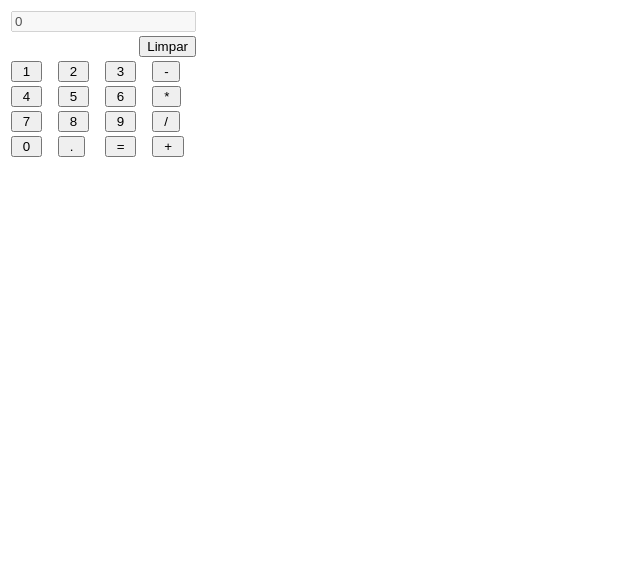
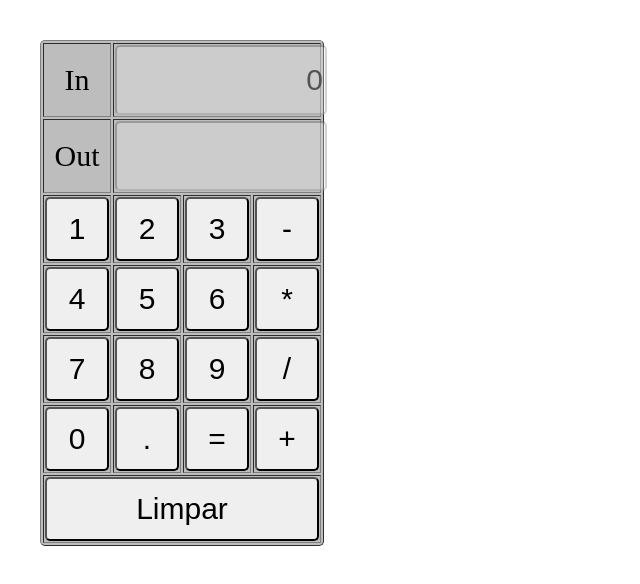
Before and after one commit to ThigSchuch/LPWebStarterPack, a plain HTML site: page index.html in a window 1280 px wide. Shown: the whole page, without its empty margins (0-640 px from the left). Drawn offline with Linux system fonts and the light colour scheme.

Commit message:
CSS Things

```diff
--- a/index.css
+++ b/index.css
@@ -1,6 +1,45 @@
-table {
+body{
+    padding: 2rem;
+}
+
+.table{
     display: table;
     border-collapse: separate;
     border-spacing: 2px;
-    border-color: gray;
+    border-width: 1px;
+    background: #BDBDBD;
 }
+
+table td, .number, .operator, .dot, .clean, .input{
+    width: 4rem;
+    height: 4rem;
+    font-size: 30px;
+}
+
+.rounded, .number, .operator{
+    border-radius: 5px;
+}
+
+.text-right{
+    text-align: right;
+}
+
+.text-center{
+    text-align: center;
+}
+
+.text-left{
+    text-align: left;
+}
+
+.bg-light{
+    color: white;
+}
+
+.bg-accent{
+    background: #BDBDBD;
+}
+
+.w-100{
+    width: 100%;
+}
--- a/index.html
+++ b/index.html
@@ -11,50 +11,67 @@
 </head>
 
 <body>
-<table>
+<table border="1" class="table rounded">
     <tbody>
-        <tr>
+        <tr rowspan="2">
+            <td class="text-center">
+                In
+            </td>
             <td colspan="4">
                 <input
                     id="display"
+                    class="rounded text-right input w-100"
                     disabled="disabled"
                     maxlength="18"
                     name="tela"
                     type="text"
                     value="0"
-                    align="right"
                 >
             </td>
         </tr>
         <tr>
-            <td colspan="4" align="right">
-                <input name="clean" type="button" value="Limpar">
+            <td class="text-center">
+                Out
+            </td>
+            <td colspan="4">
+                <input
+                    id="display"
+                    class="rounded input w-100"
+                    disabled="disabled"
+                    maxlength="18"
+                    name="tela"
+                    type="text"
+                >
             </td>
         </tr>
-
-        <tr class="teclado">
+        <tr class="teclado text-center">
             <td><input name="1" class="number" type="button" value=" 1 "></td>
             <td><input name="2" class="number" type="button" value=" 2 "></td>
             <td><input name="3" class="number" type="button" value=" 3 "></td>
             <td><input name="-" class="operator" type="button" value=" - "></td>
         </tr>
-        <tr >
+        <tr class="text-center">
             <td><input name="4" class="number" type="button" value=" 4 "></td>
             <td><input name="5" class="number" type="button" value=" 5 "></td>
             <td><input name="6" class="number" type="button" value=" 6 "></td>
             <td><input name="*" class="operator" type="button" value=" * "></td>
         </tr>
-        <tr class="teclado">
+        <tr class="teclado text-center">
             <td><input name="1" class="number" type="button" value=" 7 "></td>
             <td><input name="8" class="number" type="button" value=" 8 "></td>
             <td><input name="9" class="number" type="button" value=" 9 "></td>
             <td><input name="/" class="operator" type="button" value=" / "></td>
         </tr>
-        <tr class="teclado">
+        <tr class="teclado text-center">
             <td><input name="0" class="number" type="button" value=" 0 "></td>
-            <td><input name="." type="button" value=" . "></td>
+            <td><input name="." class="rounded dot" type="button" value=" . "></td>
             <td><input name="=" class="operator" type="button" value=" = "></td>
             <td><input name="+" class="operator" type="button" value=" + "></td>
+        </tr>
+        <tr>
+            <td colspan="4" class="text-right">
+                <input class="rounded w-100 clean" name="clean" type="button" value="Limpar"/>
+            </td>
         </tr>
     </tbody>
 
```
